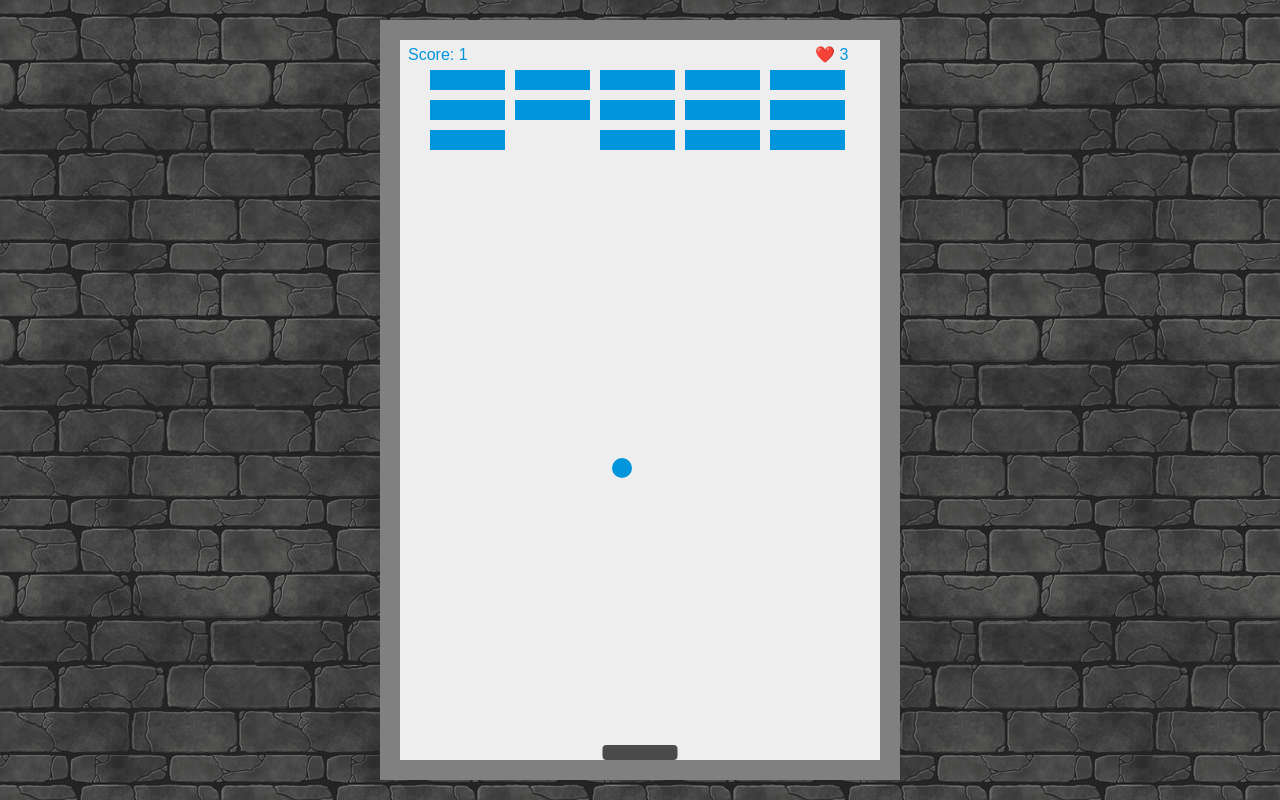
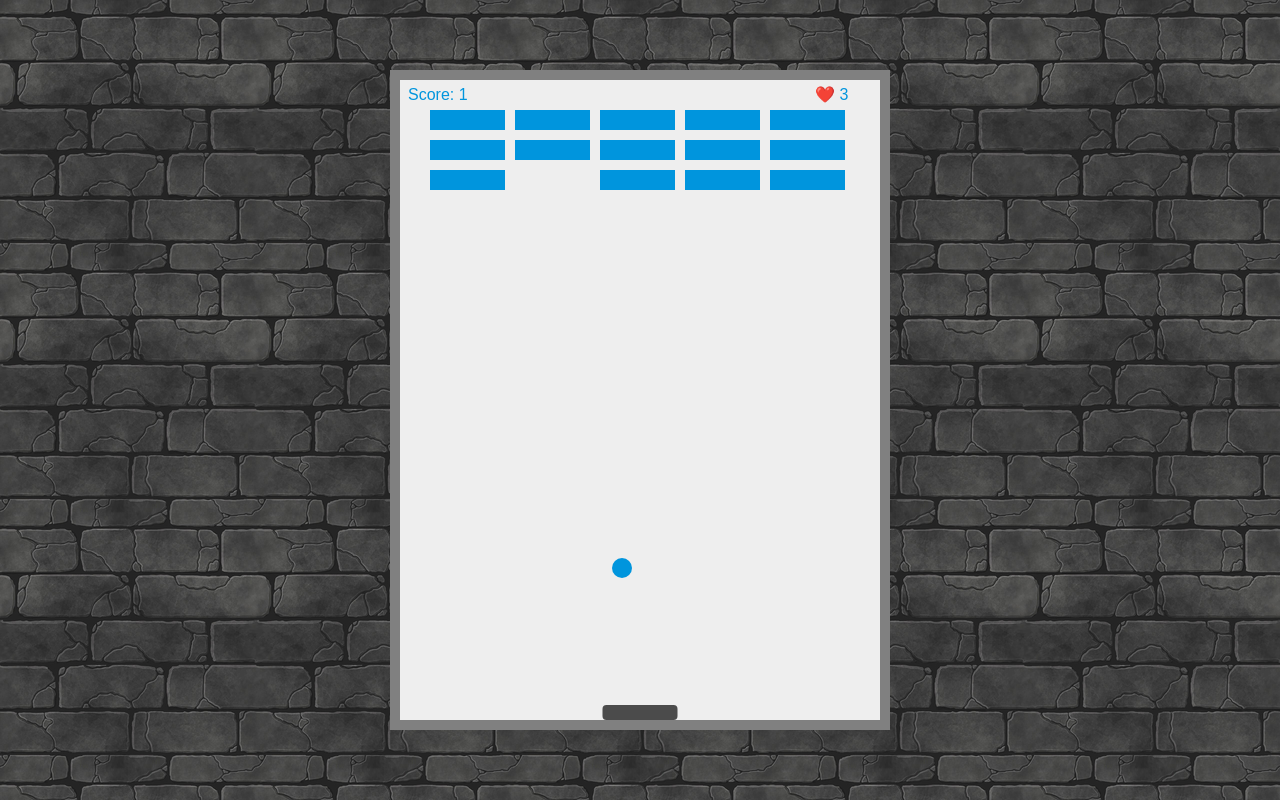
Before and after one commit to frtrriann/breakout-game-2d, a website built with Parcel: page src/index.html in a window 1280 px wide. Built offline with nearby package versions, Linux system fonts and the light colour scheme.

Commit message:
change viewport

```diff
--- a/src/index.html
+++ b/src/index.html
@@ -4,7 +4,7 @@
 <head>
     <meta charset="UTF-8">
     <meta http-equiv="X-UA-Compatible" content="IE=edge">
-    <meta name="viewport" content="width=500, initial-scale=1.0">
+    <meta name="viewport" content="width=520, user-scalable=no">
     <title>Breakout game</title>
     <style>
         * {
@@ -18,13 +18,14 @@
             align-items: center;
             justify-content: center;
             height: 100vh;
+            min-width: 480px;
         }
 
         canvas {
             background: #eee;
             display: block;
             margin: auto;
-            border: 20px solid gray;
+            border: 10px solid gray;
         }
     </style>
 </head>
--- a/src/index.ts
+++ b/src/index.ts
@@ -17,7 +17,7 @@ class Game {
   constructor() {
     this.canvas = document.createElement("canvas");
     this.canvas.width = 480;
-    this.canvas.height = 720;
+    this.canvas.height = 640;
     this.ctx = this.canvas.getContext("2d")!;
     this.ball = new Ball(this.canvas, this.ctx);
     this.paddle = new Paddle(this.canvas, this.ctx);
```
